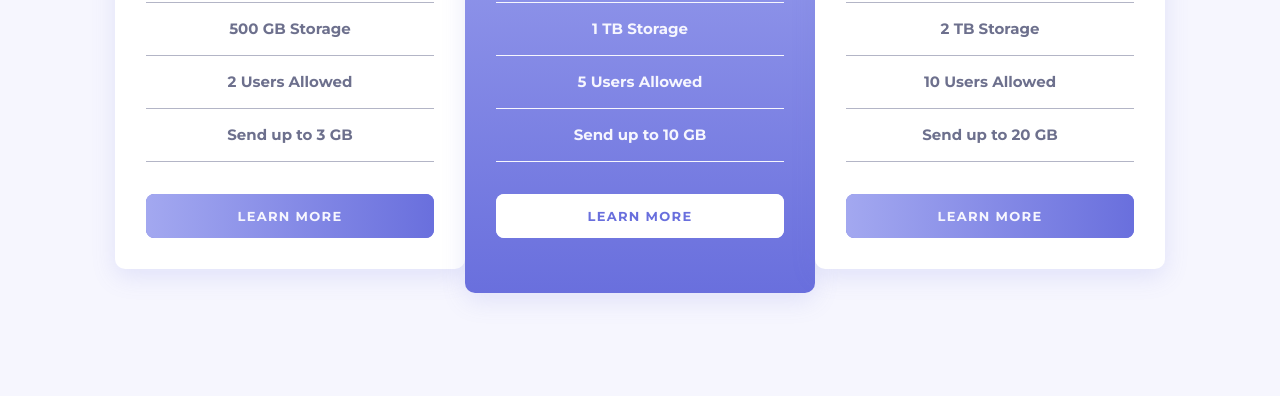
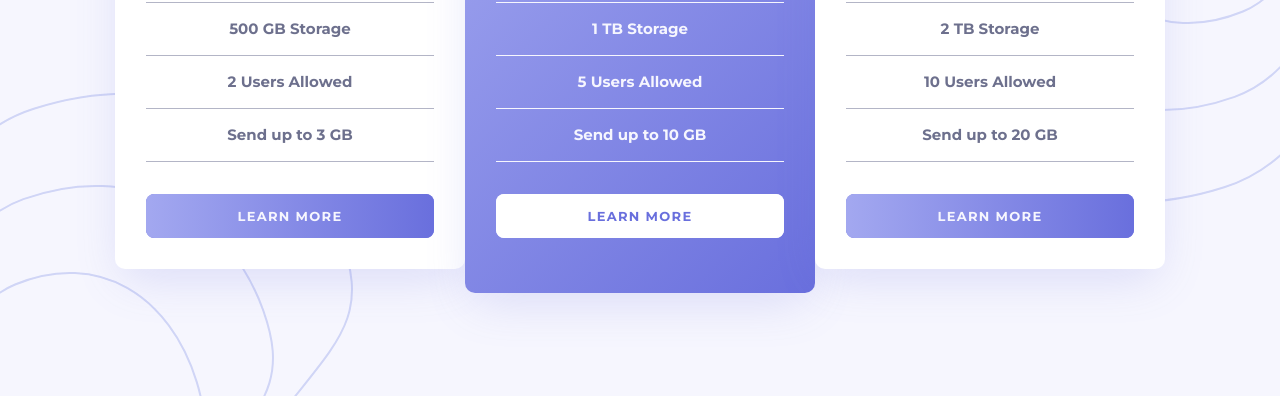
Before and after one commit to haquanq-frontendmentor/pricing-component-with-toggle, a website: page app/index.html in a window 1280 px wide. Shown: the part 454-850 px from the top of the page. Drawn offline with Linux system fonts and the light colour scheme.

Commit message:
Update CSS

```diff
--- a/app/main.css
+++ b/app/main.css
@@ -32,6 +32,14 @@
         hsla(var(--clr-blue-300-hsl), 100%),
         hsla(var(--clr-blue-500-hsl), 100%)
     );
+    --gradient--45: linear-gradient(
+        135deg,
+        hsla(var(--clr-blue-300-hsl), 100%),
+        hsla(var(--clr-blue-500-hsl), 100%)
+    );
+
+    --shadow-sm: 0px 16px 48px -8px hsla(var(--clr-blue-500-hsl), 0.2);
+    --shadow-md: 0px 4px 32px 0px hsla(var(--clr-blue-500-hsl), 0.2);
 }
 *,
 *::before,
@@ -90,6 +98,18 @@ h6 {
     margin-bottom: 2.6875rem;
     color: var(--clr-gray-300);
 }
+.main__bg-pattern--top {
+    position: absolute;
+    top: -2.25rem;
+    right: -12.125rem;
+}
+.main__bg-pattern--bottom {
+    position: absolute;
+    z-index: 2;
+    display: none;
+    left: 0;
+    bottom: 0;
+}
 
 .switch {
     position: relative;
@@ -118,13 +138,13 @@ h6 {
     border-radius: var(--rounded-full);
     background: var(--gradient--180);
     padding: var(--track-padding);
+    box-shadow: var(--shadow-md);
 }
 .switch__thumb {
     background-color: var(--clr-gray-50);
     border-radius: var(--rounded-full);
     height: var(--thumb-size);
     width: var(--thumb-size);
-    box-shadow: rgba(0, 0, 0, 0.1) 0px 10px 50px;
     transition: margin var(--switch-transition-duration) ease;
 }
 .switch__label {
@@ -185,37 +205,19 @@ h6 {
     margin-left: var(--thumb-travel-x);
 }
 
-.main__bg-pattern--top {
-    display: none;
-    position: absolute;
-    z-index: 2;
-    top: -2.25rem;
-    right: -12.125rem;
-}
-.main__bg-pattern--bottom {
-    position: absolute;
-    z-index: 2;
-    display: none;
-    left: 0;
-    bottom: 0;
-}
 .plan__wrapper {
+    z-index: 99;
+    position: relative;
     width: calc(100vw - 3rem);
     max-width: 30rem;
     text-align: center;
 }
-.plan__item {
-    border-radius: var(--rounded-base);
-    background-color: var(--clr-white);
-    padding: 2.25rem 1.8125rem 1.9375rem 1.8125rem;
-    box-shadow: 0px 8px 24px hsla(var(--clr-blue-500-hsl), 0.15);
-    color: var(--item-clr--text-main);
-}
-.plan__item:not(:last-child) {
-    margin-bottom: 2rem;
+.plan__wrapper > * + * {
+    margin-top: 2rem;
 }
 .plan__item:nth-child(1),
 .plan__item:nth-child(3) {
+    --item-bg: var(--clr-white);
     --item-clr--bg-link: var(--gradient--180);
     --item-clr--text-link: var(--clr-gray-50);
     --item-clr--text-main: var(--clr-gray-300);
@@ -230,7 +232,14 @@ h6 {
     --item-clr--text-accent: var(--clr-white);
     --item-clr--border-main: var(--clr-gray-50);
     --item-clr--border-accent: var(--clr-gray-50);
-    background: var(--gradient--90);
+    --item-bg: var(--gradient--45);
+}
+.plan__item {
+    border-radius: var(--rounded-base);
+    background: var(--item-bg);
+    padding: 2.25rem 1.8125rem 1.9375rem 1.8125rem;
+    color: var(--item-clr--text-main);
+    box-shadow: var(--shadow-sm);
 }
 .plan__title {
     font-size: 1.125rem;
@@ -318,6 +327,14 @@ h6 {
     }
 }
 @media screen and (min-width: 64em) {
+    .main__bg-pattern--top {
+        top: 0;
+        right: 0;
+    }
+    .main__bg-pattern--bottom {
+        display: block;
+    }
+
     .switch {
         margin-bottom: 4rem;
     }
@@ -332,7 +349,6 @@ h6 {
         padding-left: 1.9375rem;
         padding-right: 1.9375rem;
     }
-
     .plan__item:nth-child(2) {
         padding-top: 3.75rem;
         padding-bottom: 3.4375rem;
```
